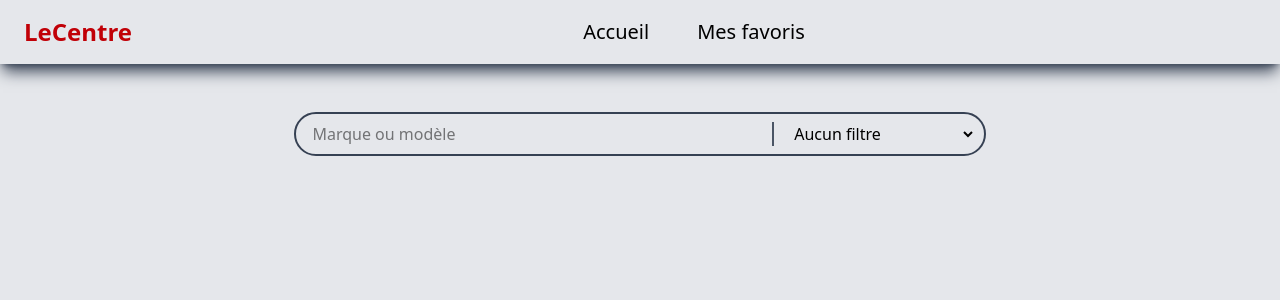
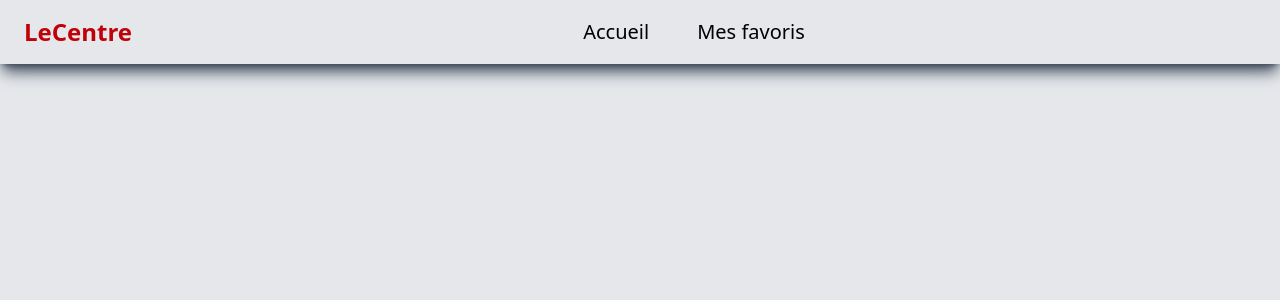
Before and after one commit to Timeuh/lecentre, a Vue app: page /favorites in a window 1280 px wide. Shown: the top 300 px of the page. Built offline with nearby package versions, Linux system fonts and the light colour scheme.

Commit message:
🔥 remove searchbar from favorites page

```diff
--- a/src/views/FavoriteView.vue
+++ b/src/views/FavoriteView.vue
@@ -2,7 +2,6 @@
 import { useUserStore } from '@/stores/userStore'
 import { useCarStore } from '@/stores/carStore'
 import { storeToRefs } from 'pinia'
-import SearchBar from '@/components/SearchBar.vue'
 import CarPreview from '@/components/CarPreview.vue'
 import type { Car } from '@/types/app-types'
 
@@ -23,7 +22,6 @@ const favoriteCars: Array<Car> = carsToDisplay.value.filter((car: Car) => {
   <main
     class="w-full min-h-screen h-fit bg-gray-200 flex flex-col items-center space-y-12 px-[5vw] pt-20"
   >
-    <SearchBar />
     <section class="w-full grid grid-cols-5 gap-12 justify-center">
       <div v-for="car in favoriteCars">
         <CarPreview :car="car" :is-favorite="favorites.includes(car.id)" />
```
